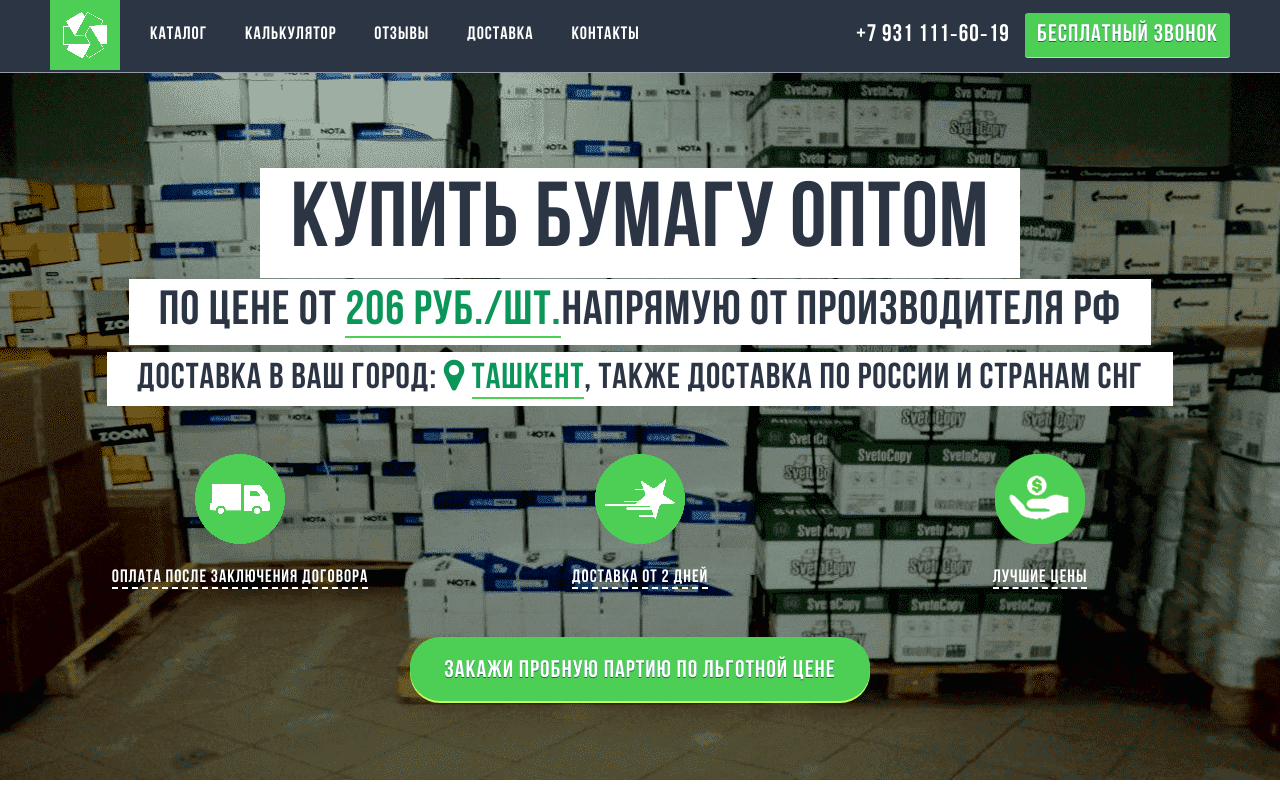
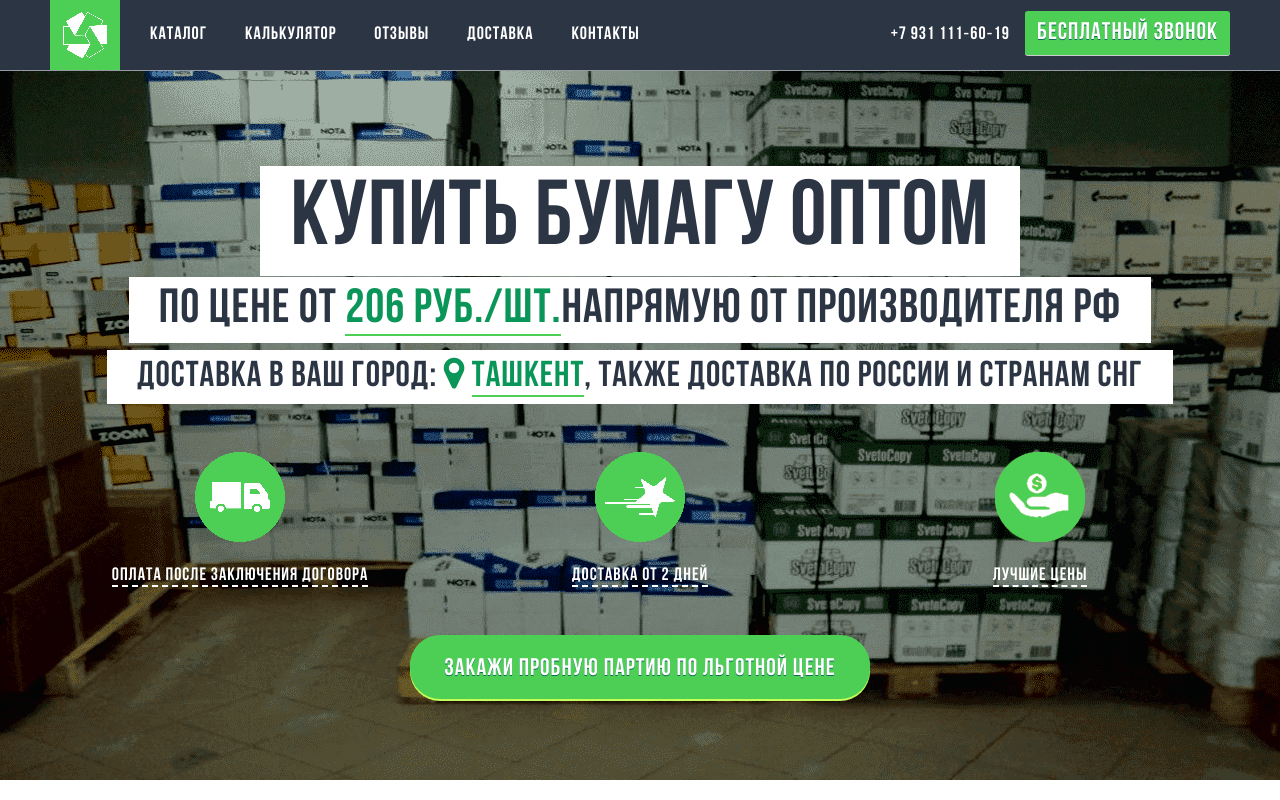
Before and after one commit to proger-exe/zalupadva, a plain HTML site: page index.htm in a window 1280 px wide. Shown: the top 800 px of the page. Drawn offline with Linux system fonts and the light colour scheme.

Commit message:
я насрал админ убрал

```diff
--- a/css/main.css
+++ b/css/main.css
@@ -2111,3 +2111,7 @@
 #gt-overlay{
 	background: #ffd308;
 }
+
+.tcw-tele span{
+	font-size: 18px !important;
+}
```
